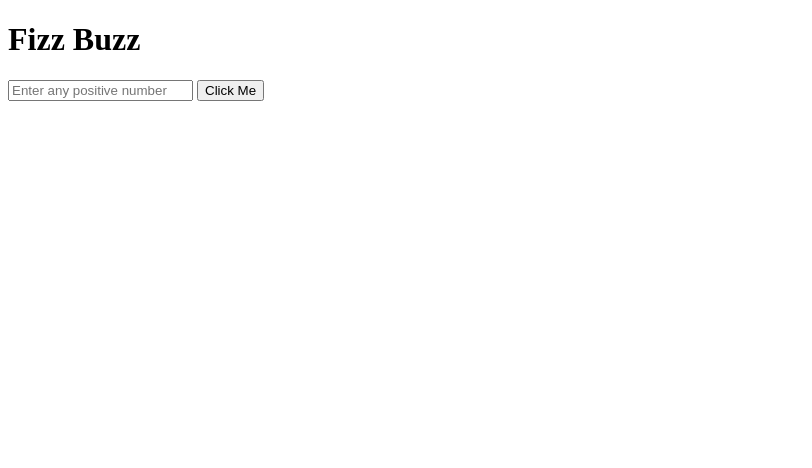
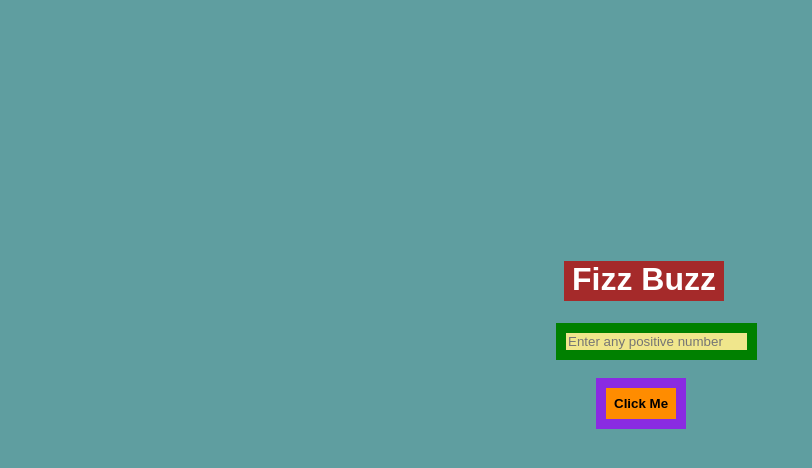
Before and after one commit to Shalvi28/fizz_buzz, a plain HTML site: page index.html in a window 1280 px wide. Shown: the whole page, without its empty margins (0-812 px from the left). Drawn offline with Linux system fonts and the light colour scheme.

Commit message:
Update index.html

```diff
--- a/index.html
+++ b/index.html
@@ -2,19 +2,65 @@
 <html>
     <head>
         <title>FizzBuzz</title>
+        <style>
+            body {
+                padding-top:15rem;
+                margin:0;
+                background-color: cadetblue;
+                font-family: sans-serif;
+
+            }
+            h1 {
+                background-color: brown;
+                color:white;
+                width:10rem;
+                height: 2.5rem;
+                text-align: center;
+                 margin-left: 0.5rem;
+            }
+           div
+            {
+
+                margin:auto;
+                width:10.5rem;
+                height:4rem;
+            }
+button {
+   margin-left:2.5rem;
+   border:none;
+   background-color: darkorange;
+   padding:0.5rem;
+   border: 10px solid blueviolet;
+   font-weight: bolder;
+}
+button:hover {
+    background-color:lightseagreen
+}
+h1:hover {
+    background-color: limegreen;
+}
+input {
+    background-color:khaki;
+    border: 10px solid green;
+}
+
+        </style>
     </head>
     <body>
         <div>
         <h1>Fizz Buzz</h1>
         <input type="number" id="i1" placeholder="Enter any positive number"/>
+        <br>
+        <br>
         <button onclick ="button()">Click Me</button>
         <p id= "li"></p>
-
     </div>
         <script>
             function button(){
                 var num = document.getElementById("i1").value;
-
+                if (num == "") {
+                    alert("enter any number");
+                }
                 for (i=1; i<=num;i++){
                     var li_ref = document.createElement("LI");
                     li_ref.innerText = i;
```
